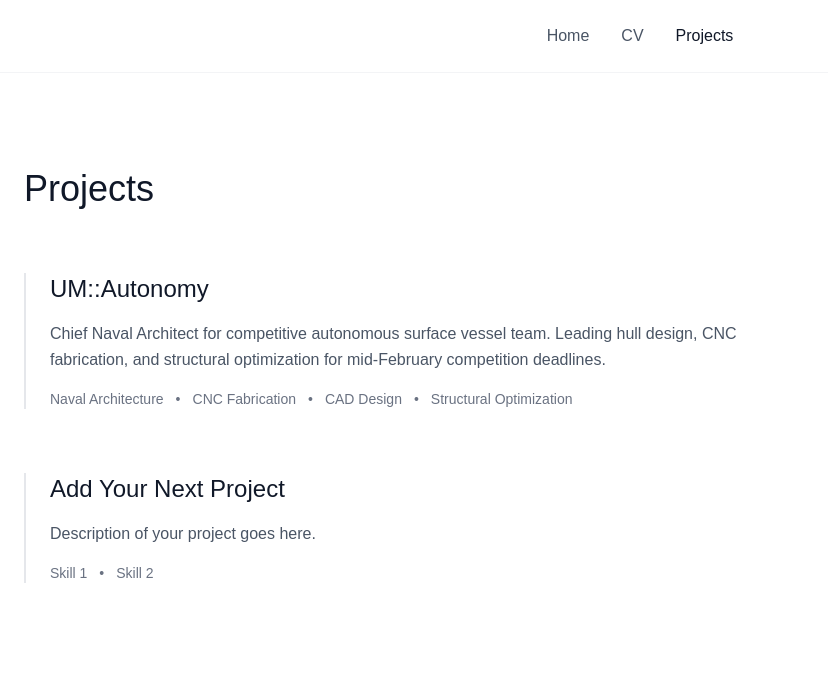
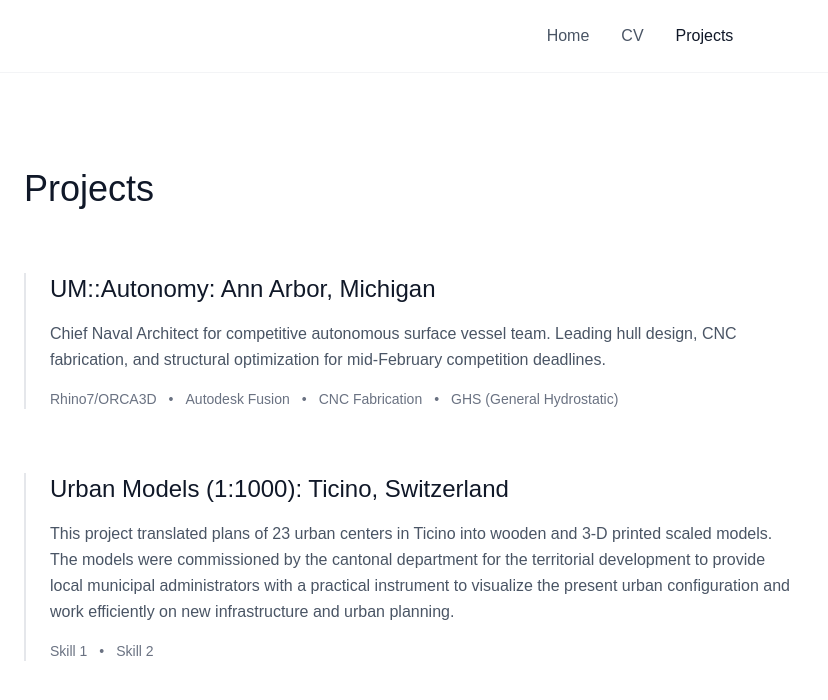
Before and after one commit to ulricozampa/amperes-portfolio, a Next.js app: page /projects in a window 1280 px wide. Shown: the top 700 px of the page, without its empty margins (0-828 px from the left). Built offline with nearby package versions, Linux system fonts and the light colour scheme.

Commit message:
Add prestigious exhibitions with creative awards

```diff
--- a/app/projects/page.tsx
+++ b/app/projects/page.tsx
@@ -21,28 +21,30 @@ export default function Projects() {
         <div className="space-y-16 max-w-3xl">
           {/* Project 1: UM::Autonomy */}
           <div className="border-l-2 border-gray-200 pl-6">
-            <h2 className="text-2xl font-normal mb-4 text-gray-900">UM::Autonomy</h2>
+            <h2 className="text-2xl font-normal mb-4 text-gray-900">UM::Autonomy: Ann Arbor, Michigan</h2>
             <p className="text-gray-600 leading-relaxed mb-4">
               Chief Naval Architect for competitive autonomous surface vessel team.
               Leading hull design, CNC fabrication, and structural optimization for
               mid-February competition deadlines.
             </p>
             <div className="flex flex-wrap gap-3">
-              <span className="text-sm text-gray-500">Naval Architecture</span>
+              <span className="text-sm text-gray-500">Rhino7/ORCA3D</span>
+              <span className="text-sm text-gray-500">•</span>
+              <span className="text-sm text-gray-500">Autodesk Fusion</span>
               <span className="text-sm text-gray-500">•</span>
               <span className="text-sm text-gray-500">CNC Fabrication</span>
               <span className="text-sm text-gray-500">•</span>
-              <span className="text-sm text-gray-500">CAD Design</span>
-              <span className="text-sm text-gray-500">•</span>
-              <span className="text-sm text-gray-500">Structural Optimization</span>
+              <span className="text-sm text-gray-500">GHS (General Hydrostatic)</span>
             </div>
           </div>
 
           {/* Project 2 */}
           <div className="border-l-2 border-gray-200 pl-6">
-            <h2 className="text-2xl font-normal mb-4 text-gray-900">Add Your Next Project</h2>
+            <h2 className="text-2xl font-normal mb-4 text-gray-900">Urban Models (1:1000): Ticino, Switzerland</h2>
             <p className="text-gray-600 leading-relaxed mb-4">
-              Description of your project goes here.
+              This project translated plans of 23 urban centers in Ticino into wooden and 3-D printed scaled models. The models were commissioned
+              by the cantonal department for the territorial development to provide local municipal administrators with a practical instrument to
+              visualize the present urban configuration and work efficiently on new infrastructure and urban planning.
             </p>
             <div className="flex flex-wrap gap-3">
               <span className="text-sm text-gray-500">Skill 1</span>
```
